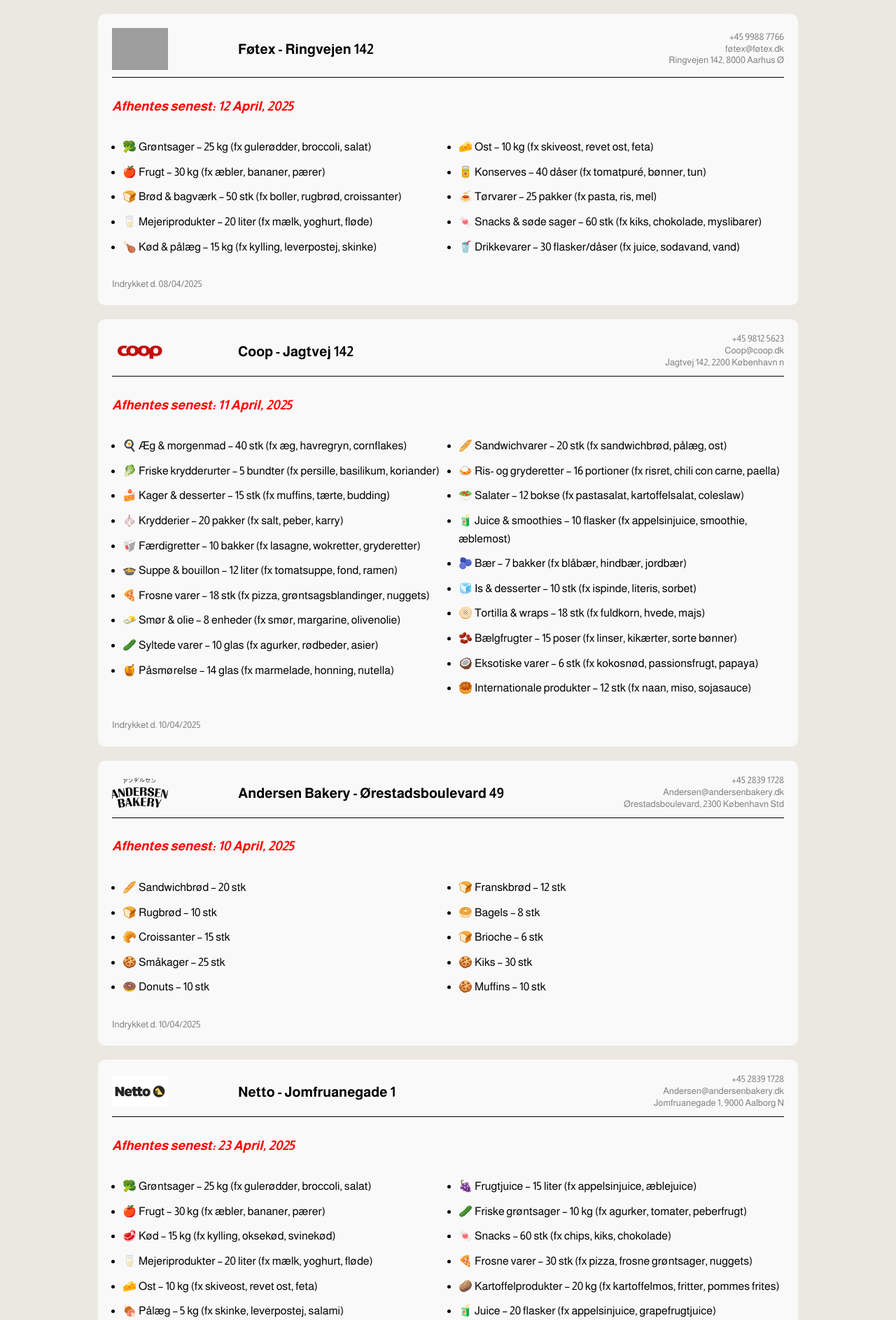
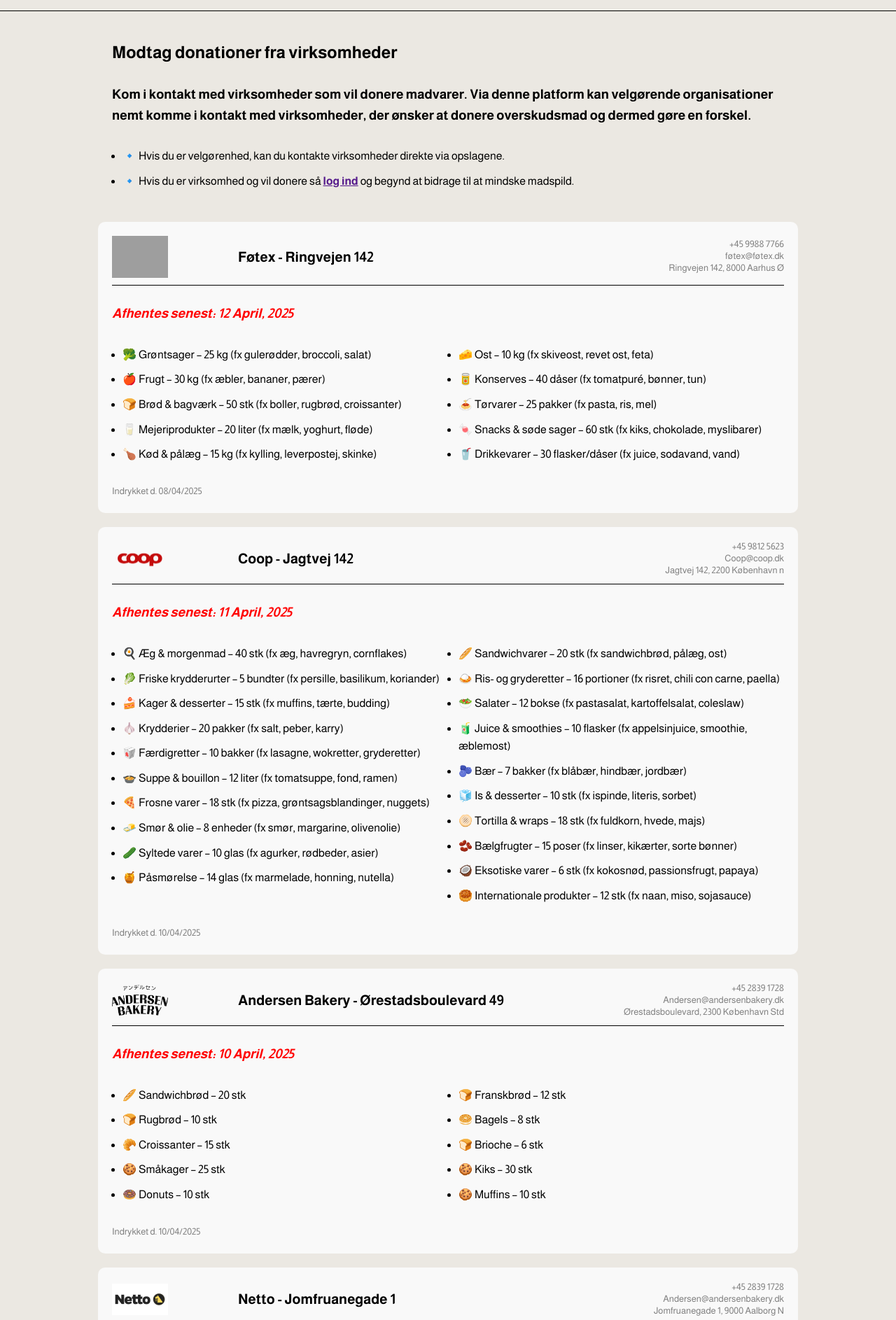
Before and after one commit to Krymmel-Kaemperne/Madspild, a Spring app: template src/main/resources/templates/madbanken.html in a window 1280 px wide. Shown: the part 65-1951 px from the top of the page at 70% size. Run offline with Thymeleaf, Linux system fonts and the light colour scheme; the template is opened without the code that fills it, so the values that code supplies are empty; grey boxes are pictures that could not be loaded.

Commit message:
Opdateret Madbanken

```diff
--- a/src/main/resources/templates/madbanken.html
+++ b/src/main/resources/templates/madbanken.html
@@ -10,11 +10,34 @@
 </head>
 <body>
 
-<div class="container">
-
 <div th:replace="fragments/header :: header('madbanken')"></div>
 
+<div id="content" class="flex-container">
 
+    <div class="fakta-section-no-bckg">
+             <span>
+                 <h2>Modtag donationer fra virksomheder</h2> <br>
+             </span>
+
+        <div class="text-content">
+
+            <div class="stat-box">
+                <h3>Kom i kontakt med virksomheder som vil donere madvarer. Via denne platform kan velgørende
+                    organisationer nemt komme i kontakt med virksomheder,
+                    der ønsker at donere overskudsmad og dermed gøre en forskel.</h3>
+                <br>
+
+                <ul>
+                    <li>🔹 Hvis du er velgørenhed, kan du kontakte virksomheder direkte via opslagene.
+                    </li>
+                    <li>🔹 Hvis du er virksomhed og vil donere så <strong> <a th:href="${/opretLogin/login}"> log ind</a></strong> og
+                        begynd at bidrage til at mindske madspild.
+                    </li>
+
+                </ul>
+            </div>
+        </div>
+    </div>
 
     <div class="donation-opslag">
         <div class="donation-opslag-header">
@@ -238,19 +261,10 @@
         </div>
         <p class="grey-p">Indrykket d. 1/04/2025</p>
     </div>
-        </div>
-
-
-
-        </div>
-    </div>
-
 
 </div>
 
-
 <div th:replace="~{fragments/footer :: footer}"></div>
-
 
 </body>
 </html>
```
Lines whose indentation alone changed are shown as unchanged.
